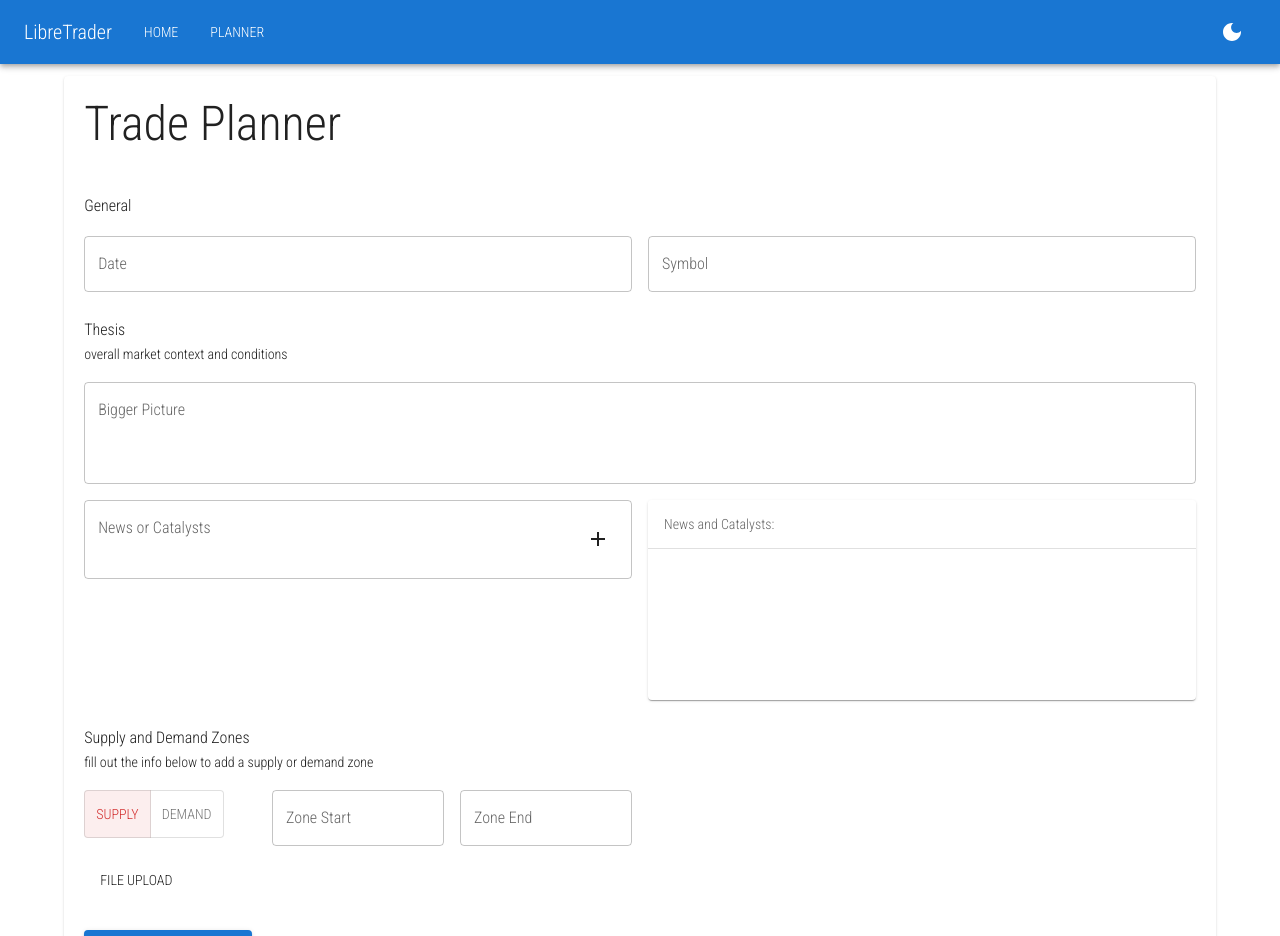
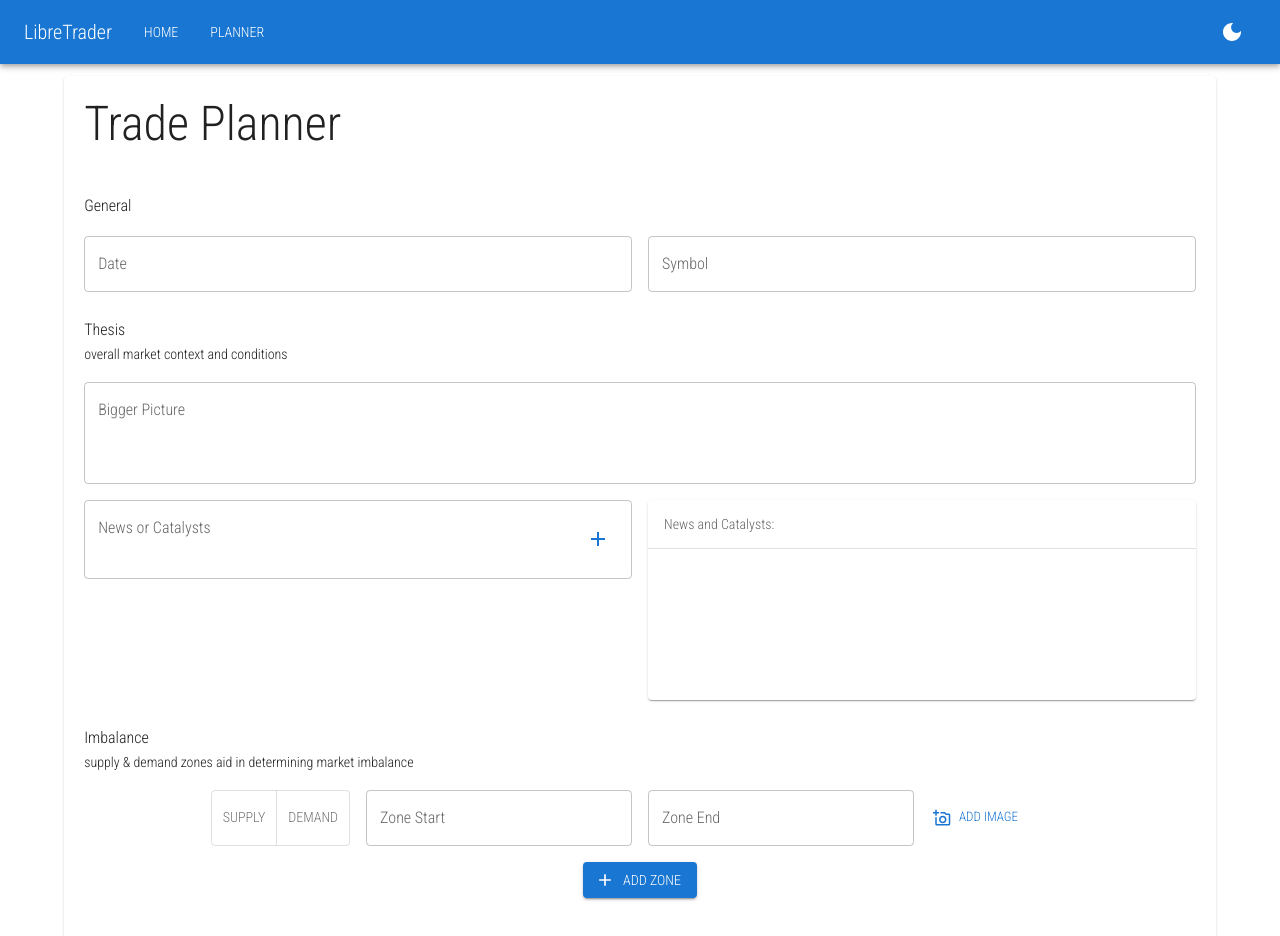
Before and after one commit to oze4/LibreTrader, a React app in the folder frontend/: page /planner in a window 1280 px wide. Shown: the top 936 px of the page. Built offline with nearby package versions, Linux system fonts and the light colour scheme.

Commit message:
feat(frontend): adding to tradeplanform

```diff
--- a/frontend/src/components/FileUploadButton/index.js
+++ b/frontend/src/components/FileUploadButton/index.js
@@ -3,16 +3,16 @@ import { Button } from "@mui/material";
 
 export default function FileUploadButton(props) {
   const {
-    buttonText = "File Upload",
-    inputProps = {},
-    buttonProps = {},
+    title = undefined,
+    InputProps = {},
+    ButtonProps = {},
     onChange = () => {},
   } = props;
 
   return (
-    <Button component="label" {...buttonProps}>
-      {buttonText}
-      <input {...inputProps} onChange={(e) => onChange(e)} hidden />
+    <Button component="label" {...ButtonProps}>
+      {title}
+      <input {...InputProps} onChange={(e) => onChange(e)} hidden />
     </Button>
   );
 }
--- a/frontend/src/components/TradePlanForm/index.js
+++ b/frontend/src/components/TradePlanForm/index.js
@@ -16,65 +16,56 @@ import {
   ToggleButton,
   ToggleButtonGroup,
 } from "@mui/material";
-import { Add as AddIcon, Delete as DeleteIcon } from "@mui/icons-material";
+import {
+  Add as AddIcon,
+  Delete as DeleteIcon,
+  AddAPhotoOutlined as AddAPhotoOutlinedIcon,
+} from "@mui/icons-material";
 
 import { FileUploadButton } from "@/components";
 
 export default function TradePlan({ onSubmit }) {
-  const newsRef = useRef(null);
-
-  // const [currentNewsCatalyst, setCurrentNewsCatalyst] = useState(undefined);
-  const [currentFormData, setCurrentFormData] = useState({
-    newsAndCatalysts: "",
-    zoneStart: "",
-    zoneEnd: "",
-    zoneType: "supply",
-    zoneScreenshots: [],
-  });
-
+  // This is to keep scroll at the bottom of the element when new news/catalyst is entered.
+  const newsAndCatalystsListRef = useRef(null);
+  // Currently entered form data state
+  const [newsCatalyst, setNewsCatalyst] = useState("");
+  const [zoneType, setZoneType] = useState("");
+  const [zoneStart, setZoneStart] = useState("");
+  const [zoneEnd, setZoneEnd] = useState("");
+  const [zoneScreenshots, setZoneScreenshots] = useState([]);
+  // State that is passed to `onSubmit(state)`
   const [state, setState] = useState({
     biggerPicture: "",
     date: Date.now(),
     symbol: "",
+    zones: {
+      supply: [],
+      demand: [],
+    },
     newsAndCatalysts: [],
   });
 
+  // When a new news or catalyst is added, scroll to bottom of list element.
   useEffect(() => {
-    const newsRefEl = newsRef.current;
-    if (newsRefEl) {
-      newsRefEl.scrollTop = newsRefEl.scrollHeight;
+    const el = newsAndCatalystsListRef.current;
+    if (el) {
+      el.scrollTop = el.scrollHeight;
     }
-  }, [currentFormData.newsAndCatalysts]);
+  }, [newsCatalyst]);
 
   const handleAddNewsOrCatalyst = () => {
-    if (currentFormData.newsAndCatalysts) {
+    if (newsCatalyst) {
       const c = { ...state };
-      c.newsAndCatalysts.push(currentFormData.newsAndCatalysts);
+      c.newsAndCatalysts.push(newsCatalyst);
       // Since we added the currently typed news/catalyst we need to clear the text field
-      handleCurrentFormDataChange("newsAndCatalysts", "");
+      setNewsCatalyst("");
       setState(c);
     }
   };
 
   const handleAddZone = () => {
-    if (
-      currentFormData.zoneStart &&
-      currentFormData.zoneEnd &&
-      currentFormData.zoneType
-    ) {
+    if (zoneStart && zoneEnd && zoneType) {
     }
-  };
-
-  const handleCurrentFormDataChange = (propertyName, propertyValue) => {
-    const fd = { ...currentFormData };
-    fd[propertyName] = propertyValue;
-    setCurrentFormData(fd);
-  };
-
-  const handleTextFieldChange = (event, propertyName) => {
-    const c = { ...state };
-    c[propertyName] = event.target.value;
-    setState(c);
   };
 
   const handleRemoveNews = (index) => {
@@ -86,11 +77,14 @@ export default function TradePlan({ onSubmit }) {
   return (
     <>
       <Typography variant="h3">Trade Planner</Typography>
+
+      {/**
+       * GENERAL INFO
+       */}
       <Grid container spacing={2} marginTop="3vh">
         <Grid item xs={12}>
           <Typography variant="subtitle1">General</Typography>
         </Grid>
-
         {/* DATE */}
         <Grid item xs={12} md={6}>
           <TextField
@@ -99,7 +93,6 @@ export default function TradePlan({ onSubmit }) {
             label="Date"
           />
         </Grid>
-
         {/* TICKER SYMBOL */}
         <Grid item xs={12} md={6}>
           <TextField
@@ -109,13 +102,18 @@ export default function TradePlan({ onSubmit }) {
             placeholder="TSLA"
           />
         </Grid>
+        {/* END GENERAL INFO */}
 
+        {/**
+         * THESIS
+         */}
         <Grid item xs={12} marginTop="1vh">
           <Typography variant="subtitle1">Thesis</Typography>
-          <Typography variant="subtitle2">overall market context and conditions</Typography>
+          <Typography variant="subtitle2">
+            overall market context and conditions
+          </Typography>
         </Grid>
-
-        {/* MARKET CONTEXT/BIGGER PICTURE */}
+        {/* bigger picture */}
         <Grid item xs={12}>
           <TextField
             fullWidth
@@ -126,32 +124,29 @@ export default function TradePlan({ onSubmit }) {
             placeholder="market context/bigger picture"
           />
         </Grid>
-
-        {/* ENTER NEW NEWS OR CATALYSTS */}
+        {/* add news or catalyst */}
         <Grid item xs={12} md={6}>
           <TextField
             fullWidth
             multiline
             rows={2}
-            value={currentFormData.newsAndCatalysts}
-            onChange={(e) =>
-              handleCurrentFormDataChange("newsAndCatalysts", e.target.value)
-            }
+            value={newsCatalyst}
+            onChange={(e) => setNewsCatalyst(e.target.value)}
             label="News or Catalysts"
             placeholder="add news or catalyst, if any"
             InputProps={{
               endAdornment: (
-                <IconButton color="inherit" onClick={handleAddNewsOrCatalyst}>
+                <IconButton color="primary" onClick={handleAddNewsOrCatalyst}>
                   <AddIcon />
                 </IconButton>
               ),
             }}
           />
         </Grid>
-        {/* DISPLAY NEWS AND CATALYSTS */}
+        {/* display news and catalysts */}
         <Grid item xs={12} md={6}>
           <Paper
-            ref={newsRef}
+            ref={newsAndCatalystsListRef}
             elevation={1}
             sx={{ minHeight: "200px", maxHeight: "200px", overflow: "auto" }}
           >
@@ -167,7 +162,7 @@ export default function TradePlan({ onSubmit }) {
                       secondaryAction={
                         <Tooltip arrow title="remove">
                           <IconButton
-                            color="inherit"
+                            color="primary"
                             edge="end"
                             onClick={() => handleRemoveNews(index)}
                           >
@@ -184,61 +179,79 @@ export default function TradePlan({ onSubmit }) {
             </List>
           </Paper>
         </Grid>
+        {/* END THESIS */}
 
+        {/**
+         * SUPPLY AND DEMAND ZONES
+         */}
+        {/* add supply or demand zone */}
         <Grid item xs={12} marginTop="1vh">
-          <Typography variant="subtitle1">Supply and Demand Zones</Typography>
-          <Typography variant="subtitle2">fill out the info below to add a supply or demand zone</Typography>
+          <Typography variant="subtitle1">Imbalance</Typography>
+          <Typography variant="subtitle2">
+            supply &amp; demand zones aid in determining market imbalance
+          </Typography>
         </Grid>
-
-        <Grid item xs={4} md={2}>
+        <Grid item xs={4} md={3} container justifyContent="flex-end">
           <ToggleButtonGroup
-            color={currentFormData.zoneType === "supply" ? "error" : "success"}
-            value={currentFormData.zoneType}
+            color={zoneType === "supply" ? "error" : "success"}
+            value={zoneType}
             exclusive
-            onChange={(e, newZone) => handleCurrentFormDataChange("zoneType", newZone)}
+            onChange={(_, selected) => setZoneType(selected)}
           >
             <ToggleButton value="supply">Supply</ToggleButton>
             <ToggleButton value="demand">Demand</ToggleButton>
           </ToggleButtonGroup>
         </Grid>
-
-        <Grid item xs={12} md={2}>
+        <Grid item xs={12} md={3}>
           <TextField
-            value={currentFormData.zone}
-            onChange={(e) =>
-              handleCurrentFormDataChange("zoneStart", e.target.value)
-            }
+            fullWidth
+            value={zoneStart}
+            onChange={(e) => setZoneStart(e.target.value)}
             label="Zone Start"
             placeholder="zone start price"
           />
         </Grid>
-
-        <Grid item xs={12} md={2}>
+        <Grid item xs={12} md={3}>
           <TextField
-            value={currentFormData.zone}
-            onChange={(e) =>
-              handleCurrentFormDataChange("zoneEnd", e.target.value)
-            }
+            fullWidth
+            value={zoneEnd}
+            onChange={(e) => setZoneEnd(e.target.value)}
             label="Zone End"
             placeholder="zone end price"
           />
         </Grid>
-
-        <Grid item xs={12}>
+        <Grid item xs={12} md={3} container justifyContent="left">
           <FileUploadButton
-            buttonProps={{
-              variant: "filled",
+            title="ADD IMAGE"
+            ButtonProps={{
+              variant: "text",
+              size: "small",
+              startIcon: <AddAPhotoOutlinedIcon />,
             }}
-            inputProps={{
+            InputProps={{
               accept: "image/png, image/jpeg",
               type: "file",
             }}
             onChange={(e) => console.log(e)}
           />
         </Grid>
+        <Grid item xs={12} container justifyContent="center">
+          <Grid item>
+            <Button variant="contained" fullWidth startIcon={<AddIcon />}>
+              Add Zone
+            </Button>
+          </Grid>
+        </Grid>
+        {/* END SUPPLY AND DEMAND ZONES */}
 
-        <Grid item xs={12} marginTop="2vh">
-          <Button variant="contained" size="large" onClick={() => onSubmit(state)}>Add To Trade Plan</Button>
+        <Grid item xs={12} marginTop="7vh">
+          <Button
+            variant="contained"
+            size="large"
+            onClick={() => onSubmit(state)}
+          >
+            Add To Trade Plan
+          </Button>
         </Grid>
       </Grid>
     </>
```
